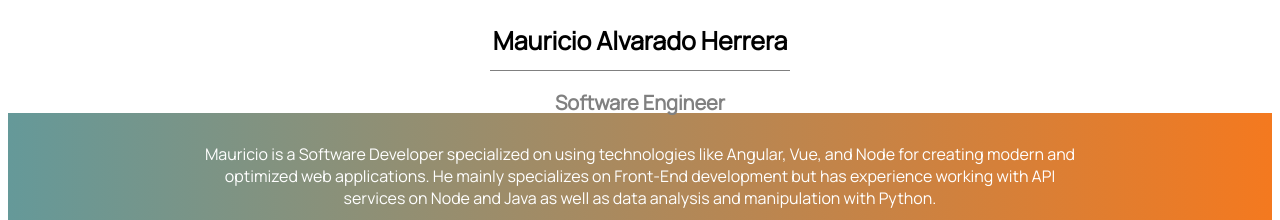
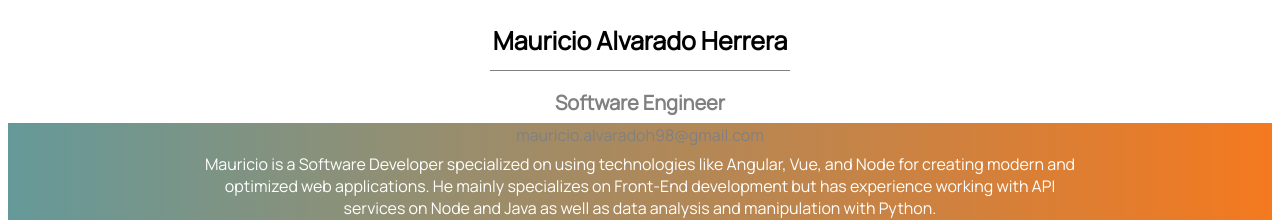
Before and after one commit to modi98/resume-webapp, an Angular app: page /home in a window 1280 px wide. Shown: the part 199-419 px from the top of the page. Built offline with nearby package versions, Linux system fonts and the light colour scheme.

Commit message:
Added email on profile and git to skills

```diff
--- a/src/app/components/bio/bio.component.less
+++ b/src/app/components/bio/bio.component.less
@@ -1,5 +1,5 @@
 .scrolled {
-  margin-top: 100px;
+  margin-top: 110px;
 }
 
 .bio-info {
--- a/src/app/components/profile/profile.component.html
+++ b/src/app/components/profile/profile.component.html
@@ -3,5 +3,6 @@
   <h1 class="main-title">Mauricio Alvarado Herrera</h1>
   <div class="secondary-title-box">
     <h2 class="secondary-title">Software Engineer</h2>
+    <p class="email">mauricio.alvaradoh98@gmail.com</p>
   </div>
 </div>
--- a/src/app/components/profile/profile.component.less
+++ b/src/app/components/profile/profile.component.less
@@ -8,21 +8,21 @@
 
 .title-box {
   background-color: white;
-  height: 100px;
+  height: 110px;
 }
 
 .secondary-title-box {
+  padding-top: 10px;
   margin: auto;
   max-width: 300px;
   border-top: solid 1.5px grey;
+  color: grey;
 }
 
 .secondary-title {
   text-align: center;
   font-size: 20px;
-  color: grey;
-  line-height: 1.5;
-  padding-bottom: 15px;
+  line-height: 0.5;
 }
 
 .sticky-title {
@@ -41,3 +41,8 @@
   width: 150px;
   border-radius: 50%;
 }
+
+.email {
+  text-align: center;
+  margin: auto;
+}
--- a/src/app/components/skills/skills.component.html
+++ b/src/app/components/skills/skills.component.html
@@ -114,6 +114,7 @@
         <p class="col other-skill">C#</p>
         <p class="col other-skill">Swift</p>
         <p class="col other-skill">Android</p>
+        <p class="col other-skill">Git</p>
         <p class="col other-skill">Agile</p>
         <p class="col other-skill">Testing</p>
         <p class="col other-skill">Adobe Premiere</p>
```
